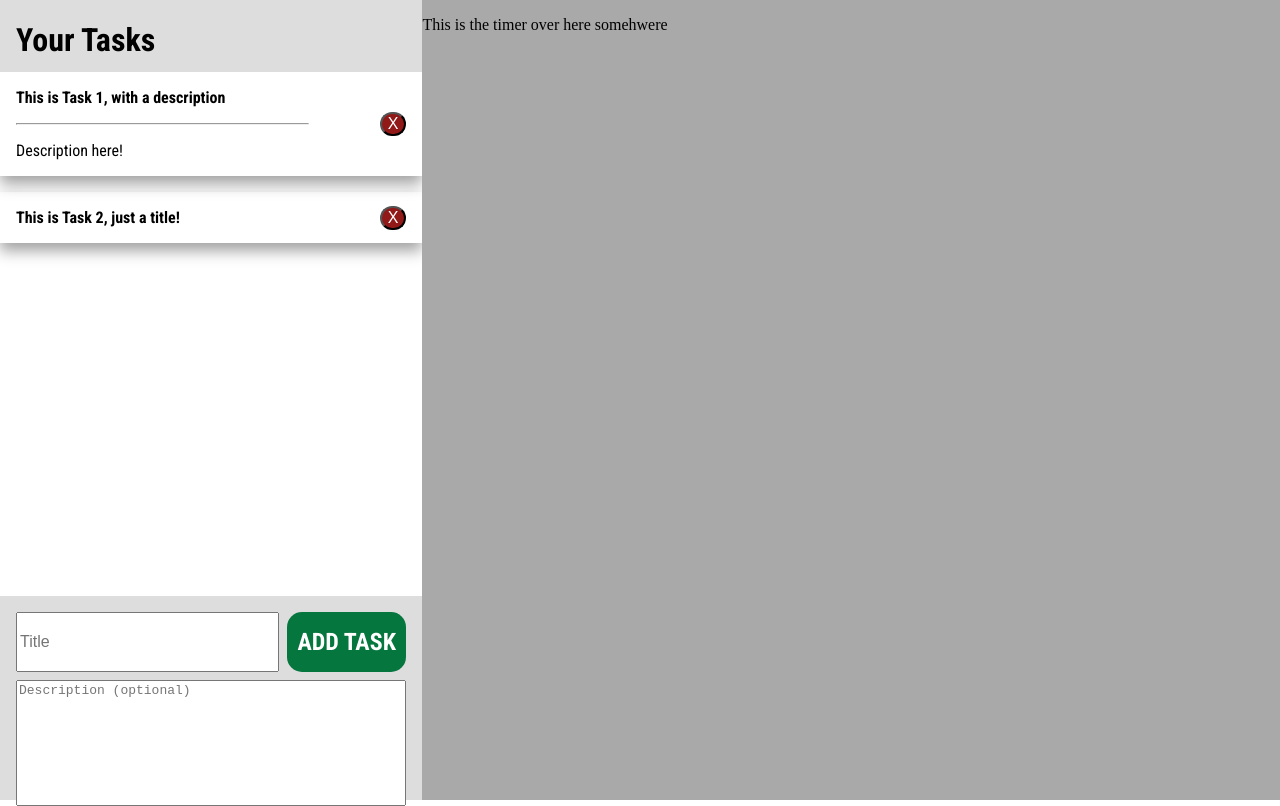
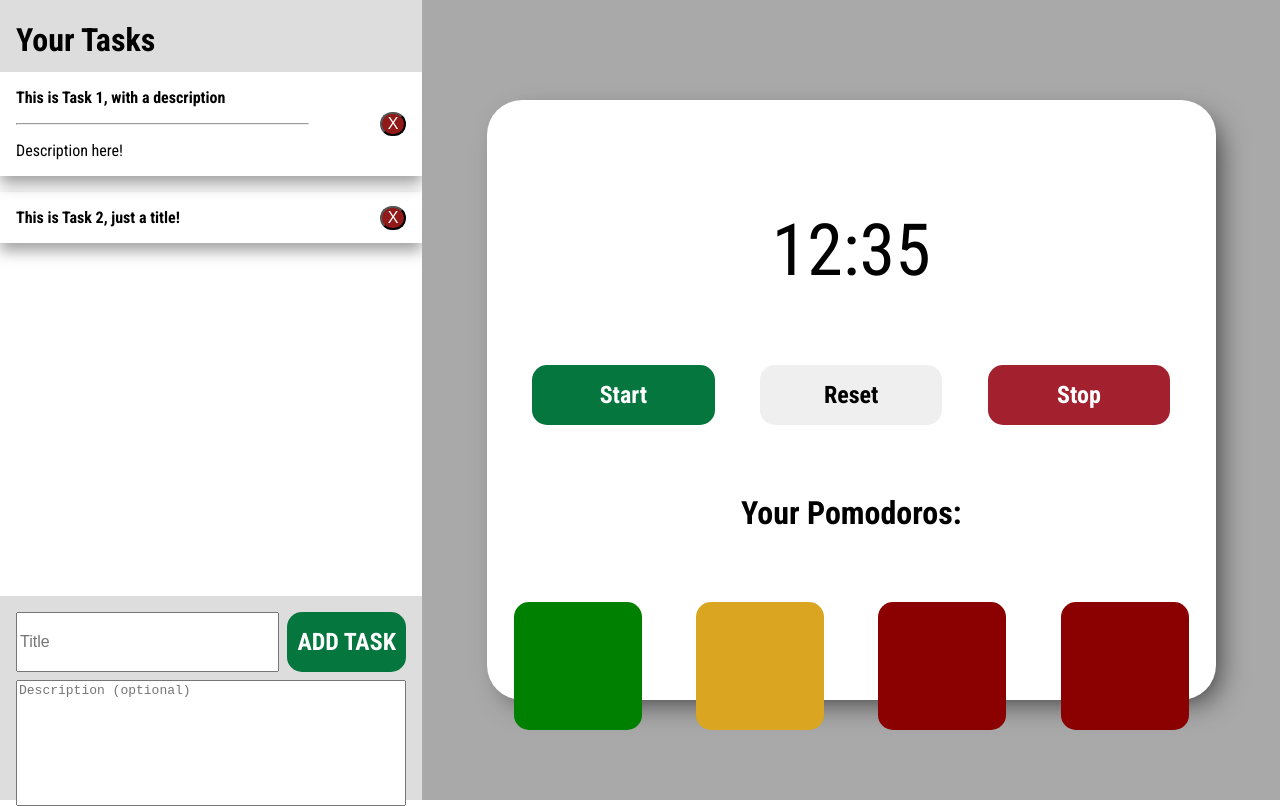
Before and after one commit to JDSeiler/itec225-project2, a React (Create React App) app: page / in a window 1280 px wide. Built offline with nearby package versions, Linux system fonts and the light colour scheme.

Commit message:
Layout pomodoro timer

```diff
--- /dev/null
+++ b/src/timer/PomodoroBlocks.js
@@ -0,0 +1,44 @@
+import React from 'react';
+import styled from 'styled-components';
+
+const PomodoroBlocksTitle = styled.h1`
+    font-family: 'Roboto Condensed', sans-serif;
+    text-align: center;
+
+    padding-top: 1.5em;
+    padding-bottom: 1.5em;
+`;
+
+const PomodoroFlexContainer = styled.div`
+    display: flex;
+    flex-direction: row;
+
+    justify-content: space-around;
+`;
+
+const PomodoroBlock = styled.div`
+    width: 8em;
+    height: 8em;
+    border-radius: 15px;
+
+    background: ${props => props.statusColor || "darkred"};
+`;
+
+
+const PomodoroBlocks  = () => {
+    return(
+        <div>
+            <PomodoroBlocksTitle>
+                Your Pomodoros:
+            </PomodoroBlocksTitle>
+            <PomodoroFlexContainer>
+                <PomodoroBlock statusColor="green"/>
+                <PomodoroBlock statusColor="goldenrod"/>
+                <PomodoroBlock/>
+                <PomodoroBlock/>
+            </PomodoroFlexContainer>
+        </div>
+    );
+};
+
+export default PomodoroBlocks;
--- a/src/timer/Timer.js
+++ b/src/timer/Timer.js
@@ -1,15 +1,41 @@
 import React from 'react';
 import styled from 'styled-components';
+import TimerDisplay from './TimerDisplay';
+import TimerControls from './TimerControls';
+import PomodoroBlocks from './PomodoroBlocks';
 
 const TimerWrapper = styled.div`
     flex: 2;
     background: darkgray;
+
+    display: flex;
+    justify-content: center;
+    align-items: center;
+`;
+
+const TimerFlexContinaer = styled.div`
+    display: flex;
+    flex-direction: column;
+
+    width: 85%;
+    height: 75%;
+    background: white;
+
+    border-radius: 35px;
+
+    box-shadow: 10px 10px 30px -10px rgba(0,0,0,0.75);
+    -moz-box-shadow: 10px 10px 30px -10px rgba(0,0,0,0.75);
+    -webkit-box-shadow: 10px 10px 30px -10px rgba(0,0,0,0.75);
 `;
 
 const Timer = () => {
     return(
         <TimerWrapper>
-            <p>This is the timer over here somehwere</p>
+            <TimerFlexContinaer>
+                <TimerDisplay/>
+                <TimerControls/>
+                <PomodoroBlocks/>
+            </TimerFlexContinaer>
         </TimerWrapper>
     );
 };
--- /dev/null
+++ b/src/timer/TimerControls.js
@@ -0,0 +1,45 @@
+import React from 'react';
+import styled from 'styled-components';
+
+const ButtonsContainer = styled.div`
+    display: flex;
+    flex-direction: row;
+    justify-content: space-evenly;
+
+    padding-top: 4.5em;
+`;
+
+const ControlButton = styled.button`
+    border-radius: 15px;
+    border-style: none;
+    -moz-border-radius: 15px;
+    -webkit-border-radius: 15px;
+    font-family: 'Roboto Condensed', sans-serif;
+    font-weight: bold;
+    font-size: 1.5em;
+
+    height: 2.5em;
+    width: 25%;
+`;
+
+const StartButton = styled(ControlButton)`
+    background-color: #05763D;
+    color: white;
+`;
+
+const StopButton = styled(ControlButton)`
+    background-color: #a3202f;
+    color: white;
+`;
+
+const TimerControls  = () => {
+    return(
+        <ButtonsContainer>
+            <StartButton>Start</StartButton>
+            <ControlButton>Reset</ControlButton>
+            <StopButton>Stop</StopButton>
+        </ButtonsContainer>
+    );
+};
+
+export default TimerControls;
--- /dev/null
+++ b/src/timer/TimerDisplay.js
@@ -0,0 +1,22 @@
+import React from 'react';
+import styled from 'styled-components';
+
+const TimerTextWrapper = styled.div`
+    text-align: center;
+    font-family: 'Roboto Condensed', sans-serif;
+    font-size: 4.5em;
+    padding-top: 1.5em;
+`;
+
+
+const TimerDisplay = () => {
+    let minutes = 12;
+    let seconds = 35;
+    return(
+        <TimerTextWrapper>
+            {`${minutes}:${seconds}`}
+        </TimerTextWrapper>
+    );
+};
+
+export default TimerDisplay;
```
